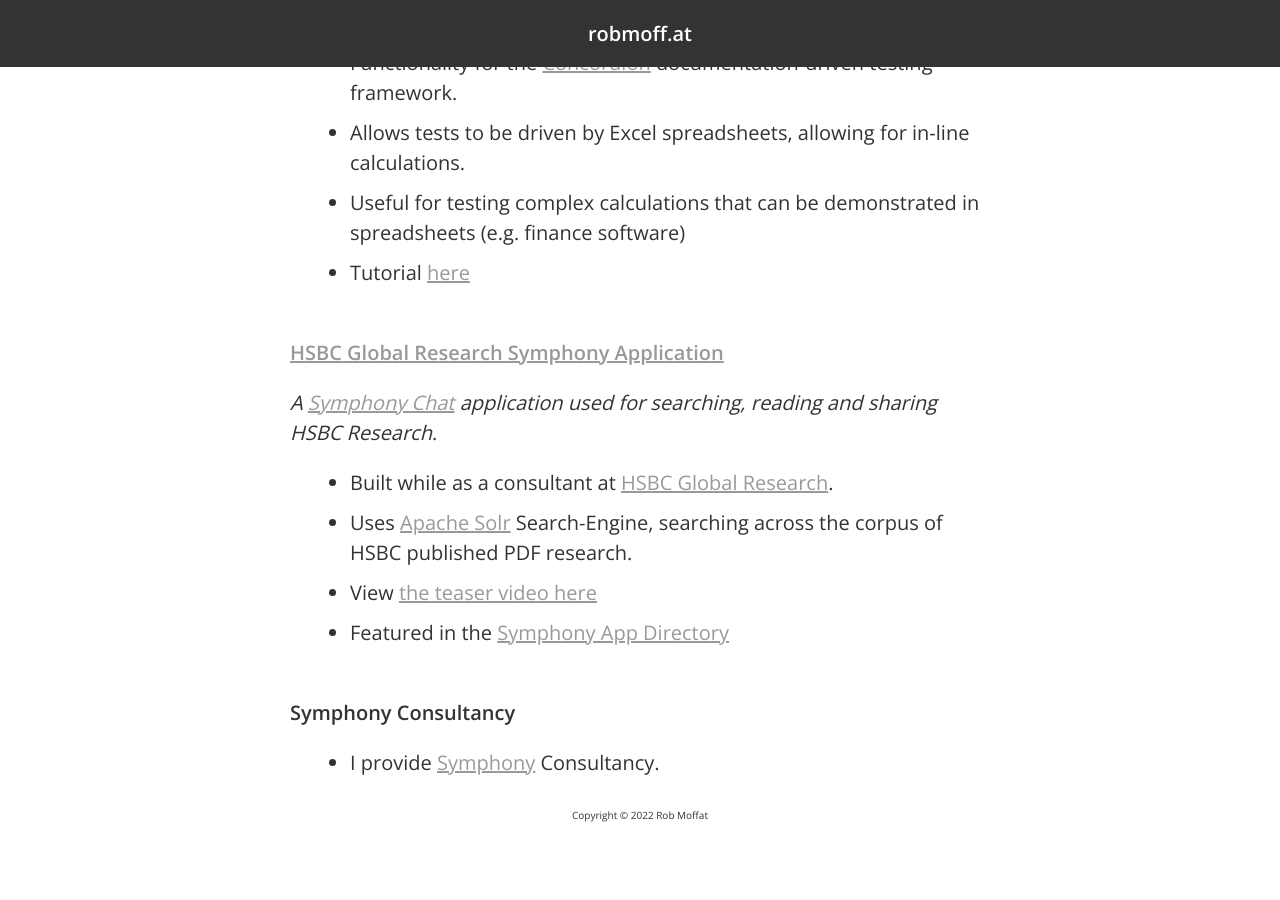
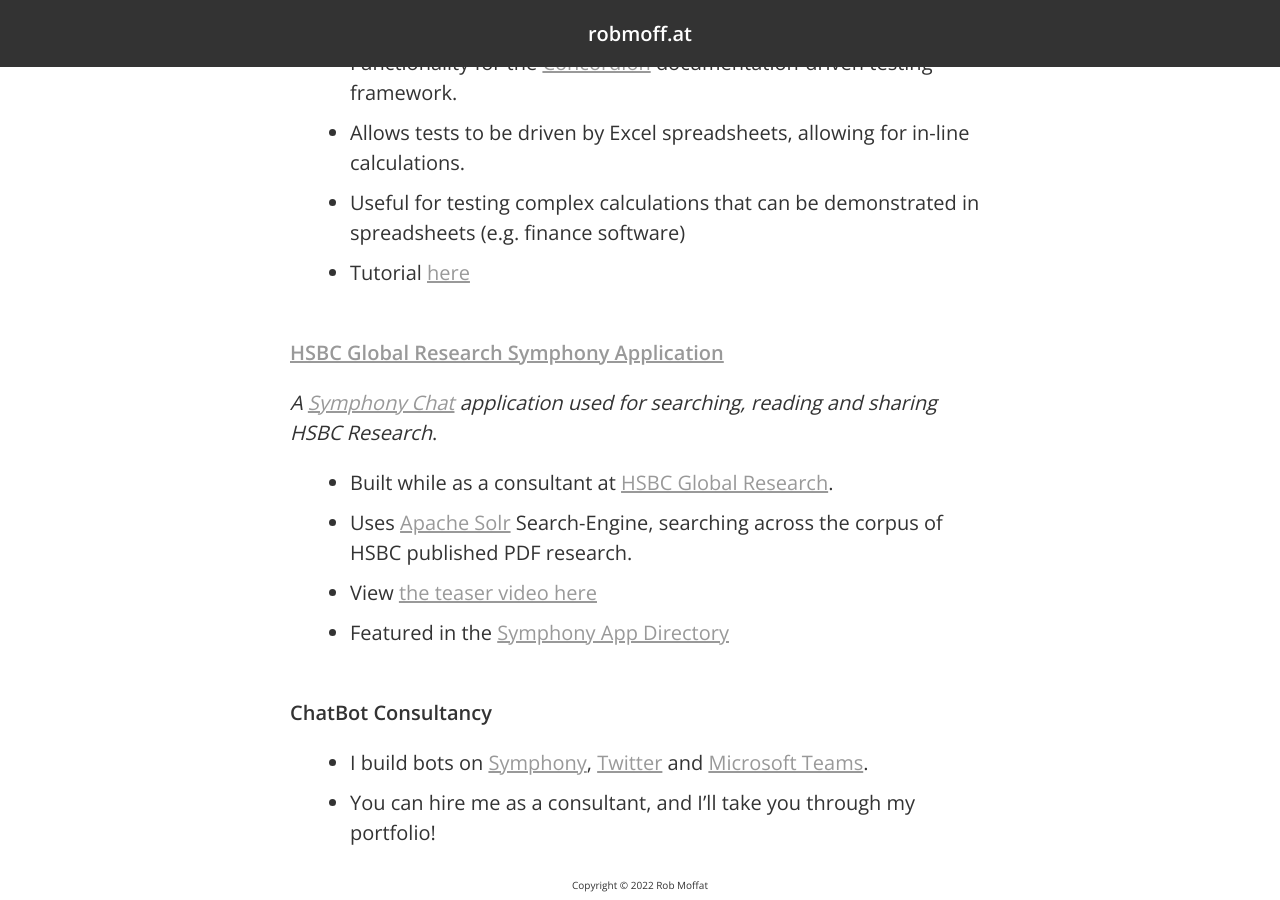
Before and after one commit to robmoffat/robmoffat, a Jekyll site: the page built from index.md, in a window 1280 px wide and 900 px high, scrolled down 2094 px. Built offline with Jekyll 4.4.1, drawn with Linux system fonts in a browser that asks for light colours; before the commit the page ends 2924 px from its top, so only the background shows below that.

Commit message:
Further edits

```diff
--- a/index.md
+++ b/index.md
@@ -70,6 +70,7 @@ permalink: /
  - View [the teaser video here](https://players.brightcove.net/1311491902001/default_default/index.html?videoId=5759030978001)
  - Featured in the [Symphony App Directory](https://workflow.symphony.com/)
 
-## Symphony Consultancy
+## ChatBot Consultancy
 
-- I provide [Symphony](https://symphony.com) Consultancy.
+- I build bots on [Symphony](https://symphony.com), [Twitter](https://twitter.com) and [Microsoft Teams](https://www.microsoft.com/en-GB/microsoft-teams).
+ - You can hire me as a consultant, and I'll take you through my portfolio!
```
Also changed, not shown: robmoffat.md (+5 -2 lines).
